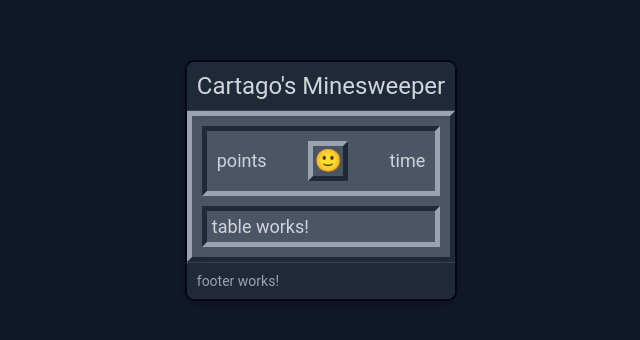
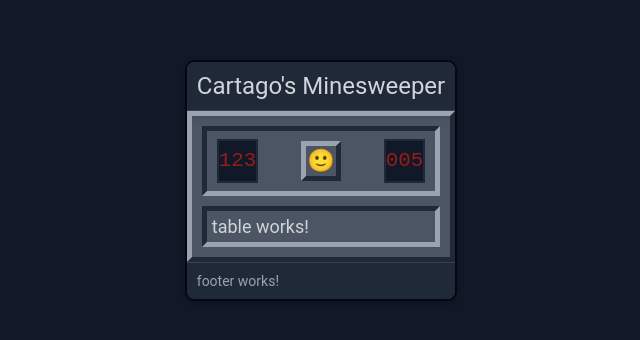
Before and after one commit to CartagoGit/minesweeper, an Angular app: page / in a window 1280 px wide. Shown: the part 220-560 px from the top of the page, without its empty margins (319-959 px from the left). Built offline with nearby package versions, Linux system fonts and the light colour scheme.

Commit message:
Realizamos prueba de tiempo con signals

```diff
--- a/src/app/components/table-header/table-header.component.html
+++ b/src/app/components/table-header/table-header.component.html
@@ -1,3 +1,3 @@
-<div class="points">points</div>
+<div class="points">123</div>
 <div class="face"></div>
-<div class="time">time</div>
+<div class="time">{{ stateSvc.gameTime() }}</div>
--- a/src/app/components/table-header/table-header.component.scss
+++ b/src/app/components/table-header/table-header.component.scss
@@ -8,6 +8,25 @@
   width: 100%;
   border: var(--border);
   border-color: var(--border-color-interior);
+}
+
+.points,
+.time {
+  font-family: "Digital-7", monospace;
+  height: 100%;
+  width: 3ch;
+  display: flex;
+  justify-content: center;
+  align-items: center;
+  border: solid 2px;
+  border-color: var(--gray-800);
+  background-color: var(--gray-900);
+  overflow: hidden;
+  color: var(--red-800);
+  font-size: calc(1vh + 1vw);
+  text-overflow: clip;
+  white-space: nowrap;
+
 }
 
 .face {
--- a/src/app/components/table-header/table-header.component.ts
+++ b/src/app/components/table-header/table-header.component.ts
@@ -1,4 +1,5 @@
 import { ChangeDetectionStrategy, Component } from '@angular/core';
+import { StateService } from '../../shared/services/state.service';
 
 @Component({
   selector: 'app-table-header',
@@ -9,5 +10,5 @@ import { ChangeDetectionStrategy, Component } from '@angular/core';
   changeDetection: ChangeDetectionStrategy.OnPush,
 })
 export class TableHeaderComponent {
-
+  constructor(public stateSvc: StateService) {}
 }
--- a/src/app/shared/services/state.service.ts
+++ b/src/app/shared/services/state.service.ts
@@ -1,4 +1,4 @@
-import { Injectable } from '@angular/core';
+import { Injectable, signal } from '@angular/core';
 import { IGameStatus } from '../interfaces/game.interface';
 
 @Injectable({
@@ -9,9 +9,13 @@ export class StateService {
   public table = [];
   public maxPoints = 0;
   public points = 0;
+  public gameTime = signal((0).toString().padStart(3, '0'));
   public gameStatus: IGameStatus = 'paused';
 
   constructor() {
+    setInterval(() => {
+      this.gameTime.update((time) => (parseInt(time, 10) + 1).toString().padStart(3, '0'));
+    }, 1000);
     this._getDataFromLocalStorage();
   }
 
--- a/src/assets/scss/_variables.scss
+++ b/src/assets/scss/_variables.scss
@@ -1,6 +1,8 @@
 :root {
   --box-shadow: rgba(0, 0, 0, 0.24) 0px 3px 8px;
   --border: 5px solid;
-  --border-color-exterior: var(--gray-400) var(--gray-800) var(--gray-800) var(--gray-400);
-  --border-color-interior: var(--gray-800) var(--gray-400) var(--gray-400) var(--gray-800);
+  --border-color-exterior: var(--gray-400) var(--gray-800) var(--gray-800)
+    var(--gray-400);
+  --border-color-interior: var(--gray-800) var(--gray-400) var(--gray-400)
+    var(--gray-800);
 }
```
